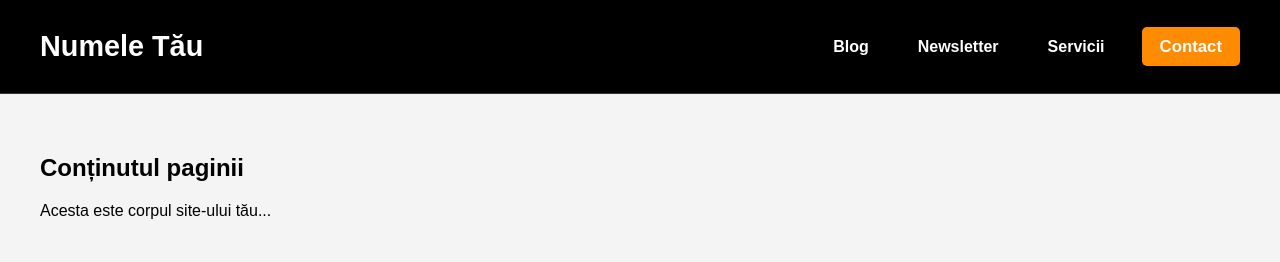
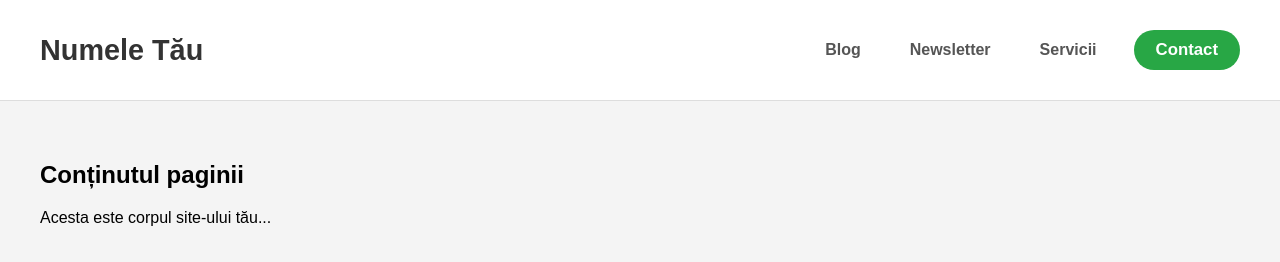
Before and after one commit to mucileanustefan992-ui/stefan-mucileanu.com, a plain HTML site: page index.html in a window 1280 px wide. Drawn offline with Linux system fonts and the light colour scheme.

Commit message:
Update index.html

```diff
--- a/index.html
+++ b/index.html
@@ -3,7 +3,7 @@
 <head>
     <meta charset="UTF-8">
     <meta name="viewport" content="width=device-width, initial-scale=1.0">
-    <title>Header Modificat - Dark Mode</title>
+    <title>Header Modificat - Light Mode</title>
     <style>
         body {
             margin: 0;
@@ -16,14 +16,14 @@
             justify-content: space-between;
             align-items: center;
             padding: 30px 40px;
-            background-color: #000000;
-            border-bottom: 1px solid #333;
+            background-color: #ffffff;
+            border-bottom: 1px solid #dddddd;
         }
 
         .site-name {
             font-size: 1.8rem;
             font-weight: bold;
-            color: #ffffff;
+            color: #333333;
         }
 
         .main-nav ul {
@@ -36,34 +36,41 @@
         }
 
         .main-nav a {
+            display: inline-block;
             text-decoration: none;
-            color: #ffffff;
+            color: #555555;
             font-size: 1rem;
             font-weight: 600;
             padding: 8px 12px;
             border-radius: 5px;
-            transition: background-color 0.3s, color 0.3s;
+            transition: background-color 0.3s, color 0.3s, transform 0.2s ease-out, outline 0.2s ease-in-out;
         }
 
-        .main-nav a:hover {
-            background-color: #333;
-            color: #ffffff;
+        .main-nav a:not(.cta-button):hover {
+            background-color: #f0f0f0;
+            color: #000000;
+            outline: none;
         }
 
         .main-nav a.cta-button {
             font-weight: bold;
             font-size: 1.05rem;
-            padding: 10px 18px;
-            background-color: #FF8C00;
+            padding: 10px 22px;
+            background-color: #28a745;
             color: #ffffff;
-            border-radius: 5px;
+            border-radius: 30px;
         }
 
         .main-nav a.cta-button:hover {
-            background-color: #e07b00;
+            background-color: #218838;
             color: #ffffff;
+            transform: translateY(-4px) scale(1.05);
         }
 
+        .main-nav a.cta-button:active {
+            transform: translateY(-1px) scale(1.02);
+            transition-duration: 0.1s;
+        }
     </style>
 </head>
 <body>
```
